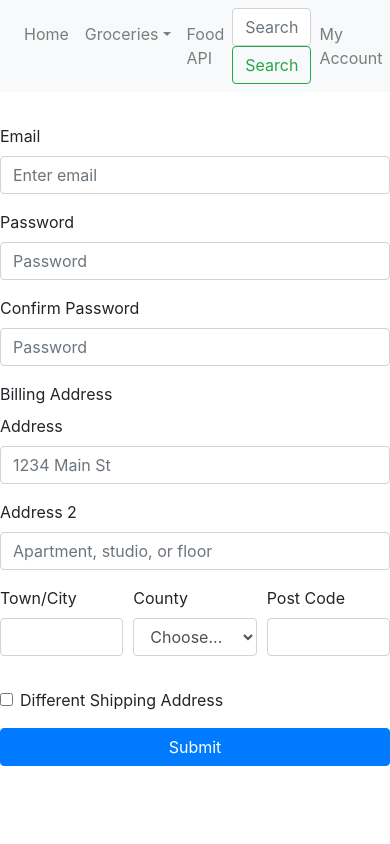
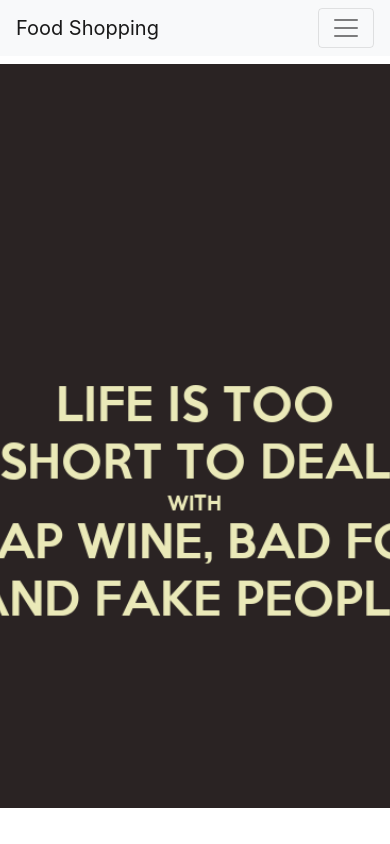
Before and after one commit to lamb572/shoppingsite, a React (Create React App) app: page / in a window 390 px wide. Shown: the top 844 px of the page. Built offline with nearby package versions, Linux system fonts and the light colour scheme.

Commit message:
nav bar fixes- for mobile

```diff
--- a/src/App.js
+++ b/src/App.js
@@ -6,15 +6,16 @@ import './App.css';
 import 'bootstrap/dist/css/bootstrap.min.css';
 import Register from './components/Register/Register';
 import SignIn from './components/SignIn/SiginIn';
+import FaceDetect from './components/FoodDetect/FoodDetect'
 
 
 
 function App() {
-  const [route, setRoute] = useState('register');
+  const [route, setRoute] = useState('mainpage');
   const [searchfield, setSearchfield] = useState([null]);
   const [searchfieldValue, setSearchfieldValue] = useState('');
   const [foodDeal, setFoodDeal]= useState(true);
-  const [signIn, setSignIn]= useState(true);
+  const [signIn, setSignIn]= useState(false);
 
   const setMainPage = (i) =>{
     if(i === ""){
@@ -48,11 +49,22 @@ function App() {
 
   return (
     <div >
-      <Navigation onSearch={onSearchChange} searchFieldchange={searchFieldchange} searchfieldValue={searchfieldValue} onClickType={onClickType} signIn={signIn} setRoute={setRoute} className="position-sticky "/>
+      <Navigation
+        onSearch={onSearchChange}
+        searchFieldchange={searchFieldchange}
+        searchfieldValue={searchfieldValue}
+        onClickType={onClickType}
+        signIn={signIn}
+        setRoute={setRoute}
+        setSignIn={setSignIn}
+        setFoodDeal={setFoodDeal}
+        className="position-sticky "
+      />
       { route === 'mainpage'
         ?<MainBody  filterFoodList={filterFoodList} foodDeal={foodDeal} />
         : route === 'register' ?<Register />
         : route === 'signin' ?<SignIn />
+        : route === 'facedetect' ?<FaceDetect/>
         : null
       }
 
--- /dev/null
+++ b/src/components/FoodDetect/FoodDetect.js
@@ -0,0 +1,42 @@
+import React, { useState } from 'react';
+import './FoodDetect.css';
+import Form from 'react-bootstrap/Form';
+import Button from 'react-bootstrap/Button';
+
+
+const FoodDetect =() =>{
+
+
+    const onSubmit = () => {
+
+
+        fetch('http://localhost:3001/imageurl', {
+                method: 'post',
+                headers:{'Content-Type': 'application/json'},
+                body: JSON.stringify({
+                  input: "https://www.regencyhampers.com/images/viewfinder/AYR-FS-292%20%20(2018)f.jpg"
+                })
+              })
+          .then(response => response.json())
+          .then( response => console.log(response))
+          .catch(err => console.log(err));
+      }
+    return(
+        <div>
+        <Form className="container-lg mt-4">
+            <Form.Group>
+                <Form.Label>File Upload Field </Form.Label>
+                <Form.Control type="text" placeholder="URL" />
+                <Form.File  label="or" />
+                <br/>
+
+            </Form.Group>
+        </Form>
+
+        <Button variant="primary" onClick={onSubmit} type="submit">Submit </Button>
+        </div>
+    )
+
+}
+
+export default FoodDetect;
--- a/src/components/Nav/Nav.js
+++ b/src/components/Nav/Nav.js
@@ -7,42 +7,54 @@ import Nav from 'react-bootstrap/Nav';
 import Button from 'react-bootstrap/Button'
 
 
-const Navigation =({searchfieldValue, searchFieldchange, onSearch, onClickType ,signIn, setRoute}) => {
+const Navigation =({searchfieldValue, searchFieldchange, onSearch, onClickType ,signIn, setRoute, setSignIn, setFoodDeal}) => {
 
 
     return (
-        <Navbar sticky="top" bg="light"  >
+        <Navbar collapseOnSelect expand="lg" sticky="top" bg="light"  >
+        <Navbar.Brand onClick={() =>{
+          setRoute('mainpage');
+          setFoodDeal(true);
+          }}>
+            Food Shopping
+        </Navbar.Brand>
+        <Navbar.Toggle/>
         <Navbar.Collapse id="" className=" justify-content-between">
           <Nav >
-          <Nav.Link href="#home" onClick={() => setRoute('mainpage')}>Home</Nav.Link>
+          <Nav.Link onClick={() => {
+            setRoute('mainpage');
+            setFoodDeal(true);
+            }}>
+            Home
+          </Nav.Link>
             <NavDropdown title="Groceries" id="" >
-              <NavDropdown.Item href="#action/3.1"></NavDropdown.Item>
+              <NavDropdown.Item ></NavDropdown.Item>
                 <NavDropdown title="Fresh Food" id="1">
-                    <NavDropdown.Item href="#action/3.1" onClick={() => onClickType('fresh fruit')}>Fresh Fruit</NavDropdown.Item>
-                    <NavDropdown.Item href="#action/3.2" onClick={() => onClickType('fresh veg')}>Fresh Veg</NavDropdown.Item>
-                    <NavDropdown.Item href="#action/3.3" onClick={() => onClickType('milk')}>Milk</NavDropdown.Item>
+                    <NavDropdown.Item  onClick={() => onClickType('fresh fruit')} >Fresh Fruit</NavDropdown.Item>
+                    <NavDropdown.Item  onClick={() => onClickType('fresh veg')}>Fresh Veg</NavDropdown.Item>
+                    <NavDropdown.Item  onClick={() => onClickType('milk')}>Milk</NavDropdown.Item>
                 </NavDropdown>
                 <NavDropdown.Divider />
                 <NavDropdown title="Bakery" id="2">
-                    <NavDropdown.Item href="#action/3.1" onClick={() => onClickType('bread')}>Bread & Rolls</NavDropdown.Item>
-                    <NavDropdown.Item href="#action/3.2" onClick={() => onClickType('wraps')}>Wraps</NavDropdown.Item>
-                    <NavDropdown.Item href="#action/3.3" onClick={() => onClickType('pancakes')}>Pancakes</NavDropdown.Item>
+                    <NavDropdown.Item onClick={() => onClickType('bread')}>Bread & Rolls</NavDropdown.Item>
+                    <NavDropdown.Item onClick={() => onClickType('wraps')}>Wraps</NavDropdown.Item>
+                    <NavDropdown.Item onClick={() => onClickType('pancakes')}>Pancakes</NavDropdown.Item>
                 </NavDropdown>
                 <NavDropdown.Divider />
                 <NavDropdown title="Food Type" id="3">
-                    <NavDropdown.Item href="#action/3.1" onClick={() => onClickType('')}>Sub-Type</NavDropdown.Item>
-                    <NavDropdown.Item href="#action/3.2" onClick={() => onClickType('')}>Sub-Type</NavDropdown.Item>
-                    <NavDropdown.Item href="#action/3.3" onClick={() => onClickType('')}>Sub-Type</NavDropdown.Item>
+                    <NavDropdown.Item onClick={() => onClickType('')}>Sub-Type</NavDropdown.Item>
+                    <NavDropdown.Item onClick={() => onClickType('')}>Sub-Type</NavDropdown.Item>
+                    <NavDropdown.Item onClick={() => onClickType('')}>Sub-Type</NavDropdown.Item>
                 </NavDropdown>
                 <NavDropdown.Divider />
                 <NavDropdown title="Food Type" id="4">
-                    <NavDropdown.Item href="#action/3.1" onClick={() => onClickType('')}>Sub-Type</NavDropdown.Item>
-                    <NavDropdown.Item href="#action/3.2" onClick={() => onClickType('')}>Sub-Type</NavDropdown.Item>
-                    <NavDropdown.Item href="#action/3.3" onClick={() => onClickType('')}>Sub-Type</NavDropdown.Item>
+                    <NavDropdown.Item onClick={() => onClickType('')}>Sub-Type</NavDropdown.Item>
+                    <NavDropdown.Item onClick={() => onClickType('')}>Sub-Type</NavDropdown.Item>
+                    <NavDropdown.Item onClick={() => onClickType('')}>Sub-Type</NavDropdown.Item>
                 </NavDropdown>
 
             </NavDropdown>
-            <Nav.Link href="#home">Food API</Nav.Link>
+            <Nav.Link onClick={() => setRoute('facedetect')}>Food API</Nav.Link>
           </Nav>
           <Form inline >
             <FormControl type="text" placeholder="Search" value={searchfieldValue} onChange={searchFieldchange} />
@@ -51,13 +63,13 @@ const Navigation =({searchfieldValue, searchFieldchange, onSearch, onClickType ,
 
           {signIn
             ? <Nav>
-                <Nav.Link href="#home">My Account</Nav.Link>
-                <Nav.Link href="#link" onClick={() => setRoute('signin')}>Sign In</Nav.Link>
-                <Nav.Link href="#link" onClick={() => setRoute('register')}>Register</Nav.Link>
+                <Nav.Link >My Account</Nav.Link>
+                <Nav.Link  onClick={() => setRoute('signin')}>Sign In</Nav.Link>
+                <Nav.Link  onClick={() => setRoute('register')}>Register</Nav.Link>
               </Nav>
             :<Nav>
-              <Nav.Link href="#home">My Account</Nav.Link>
-              <Nav.Link href="#link">Sign Out</Nav.Link>
+              <Nav.Link >My Account</Nav.Link>
+              <Nav.Link  onClick={() => setSignIn(true) }>Sign Out</Nav.Link>
             </Nav>
             }
 
```
Also changed, not shown: src/components/FoodDetect/FoodDetect.css (added), 1 other file (tests, documents, lock files or other folders).
